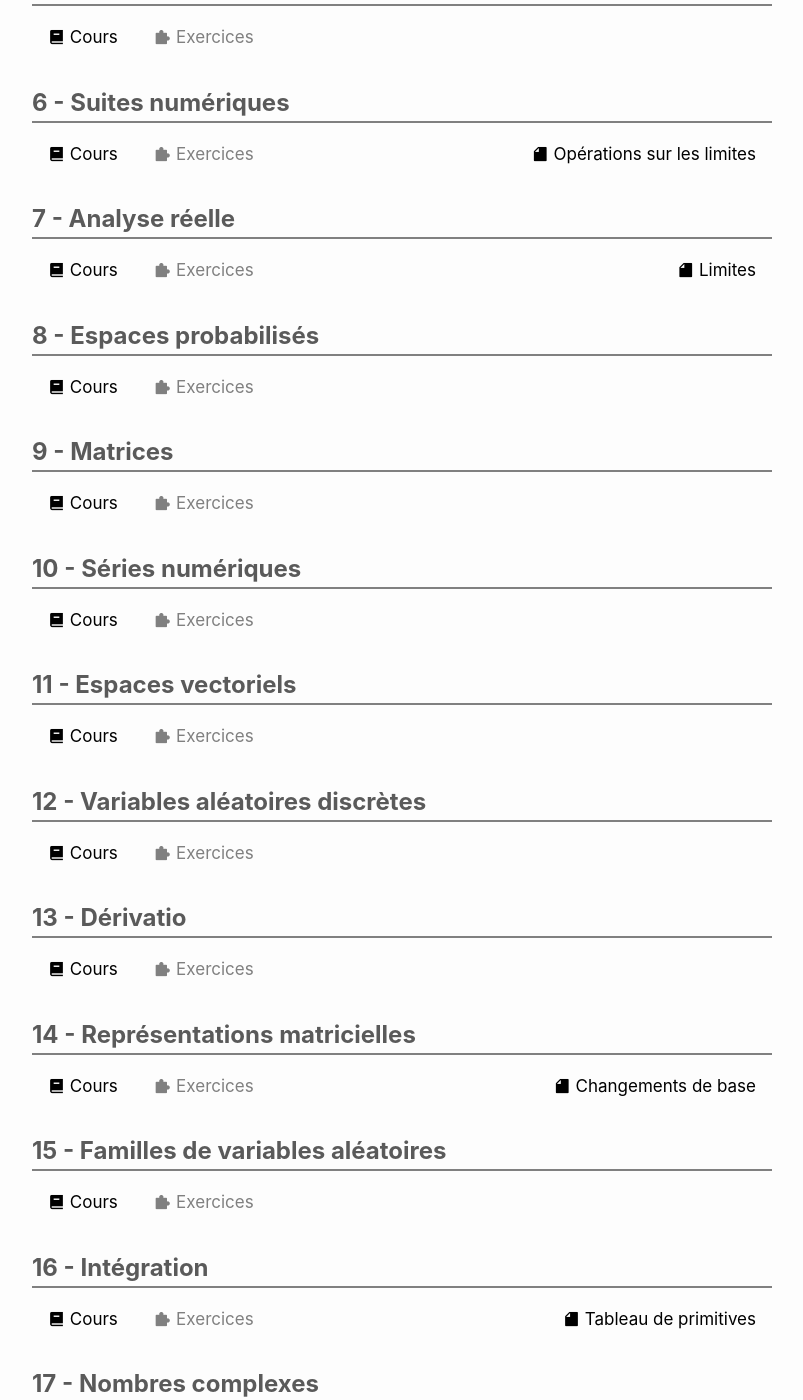
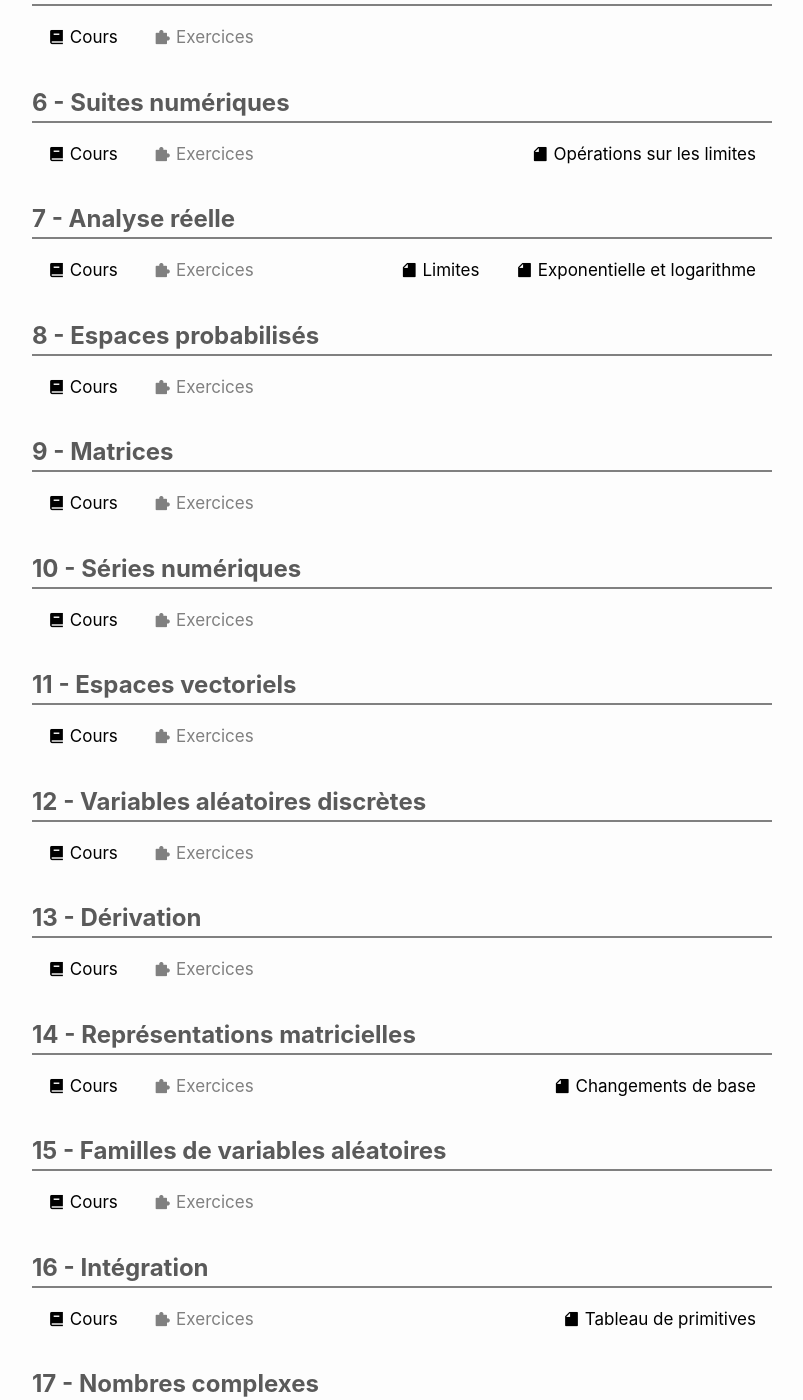
Before and after one commit to michaudmaths/michaudmaths.github.io, a Jekyll site: the page built from menu/cours.markdown, in a window 1280 px wide and 1400 px high, scrolled down 741 px. Shown: the whole window, without its empty margins (238-1041 px from the left). Built offline with Jekyll 4.4.1, drawn with Linux system fonts in a browser that asks for light colours; nearby versions of some CDN libraries; part of the change alters nothing that is shown.

Commit message:
mise à jour des liens

```diff
--- a/_data/files.yml
+++ b/_data/files.yml
@@ -40,7 +40,7 @@ chapitres_hk:
     exercices :
     annexes :
       - name : Opérations sur les limites
-        path : ''
+        path : 'poster_operations_limites'
 
   - title : Analyse réelle
     subfolder : "7-Analyse réelle"
@@ -48,7 +48,9 @@ chapitres_hk:
     exercices :
     annexes :
       - name : Limites
-        path : ''
+        path : 'poster_limites'
+      - name : Exponentielle et logarithme
+        path : 'poster_exp_ln'
 
   - title : Espaces probabilisés
     subfolder : "8-Espaces probabilisés"
@@ -79,7 +81,7 @@ chapitres_hk:
     exercices :
     annexes :
 
-  - title : Dérivatio
+  - title : Dérivation
     cours : 'cours_hk_13_derivation'
     exercices :
     annexes :
--- a/menu/cours.markdown
+++ b/menu/cours.markdown
@@ -13,7 +13,7 @@ permalink: /cours/
 	<h1 class="chapter-title">Quelques rappels</h1>
 	<div class="link-container">
 		<div class="annexes">
-			<a href="{{site.baseurl}}/{{annexes_folder}}/lexique_mathematique.pdf">
+			<a href="{{site.baseurl}}/{{annexes_folder}}/lexique_mathematique_web.pdf">
 				<i class="ri-file-fill"></i>
 				<span> Lexique mathématique </span>
 			</a>
@@ -21,11 +21,11 @@ permalink: /cours/
 				<i class="ri-file-fill"></i>
 				<span> Tableau de dérivées </span>
 			</a>
-			<a href="{{site.baseurl}}/{{annexes_folder}}/fonctions_reference.pdf">
+			<a href="{{site.baseurl}}/{{annexes_folder}}/fonctions_reference_merged_web.pdf">
 				<i class="ri-file-fill"></i>
 				<span> Fonctions de références </span>
 			</a>
-			<a href="{{site.baseurl}}/{{annexes_folder}}/exp_ln.pdf">
+			<a href="{{site.baseurl}}/{{annexes_folder}}/poster_exp_ln_web.pdf">
 				<i class="ri-file-fill"></i>
 				<span> Exponentielle et logarithme </span>
 			</a>
@@ -62,7 +62,7 @@ permalink: /cours/
 	{% if chapter.annexes %}
 		{% assign annexes_length = chapter.annexes | size %}
 		{% for annexe in chapter.annexes %}
-			<a href="{{site.baseurl}}/{{annexes_folder}}/{{subfolder}}/{{annexe.path}}_web.pdf">
+			<a href="{{site.baseurl}}/{{cours_folder}}/{{subfolder}}/cours/{{annexe.path}}_web.pdf">
 				<i class="ri-file-fill"></i>
 				<span> {{annexe.name}} </span>
 			</a>
```
